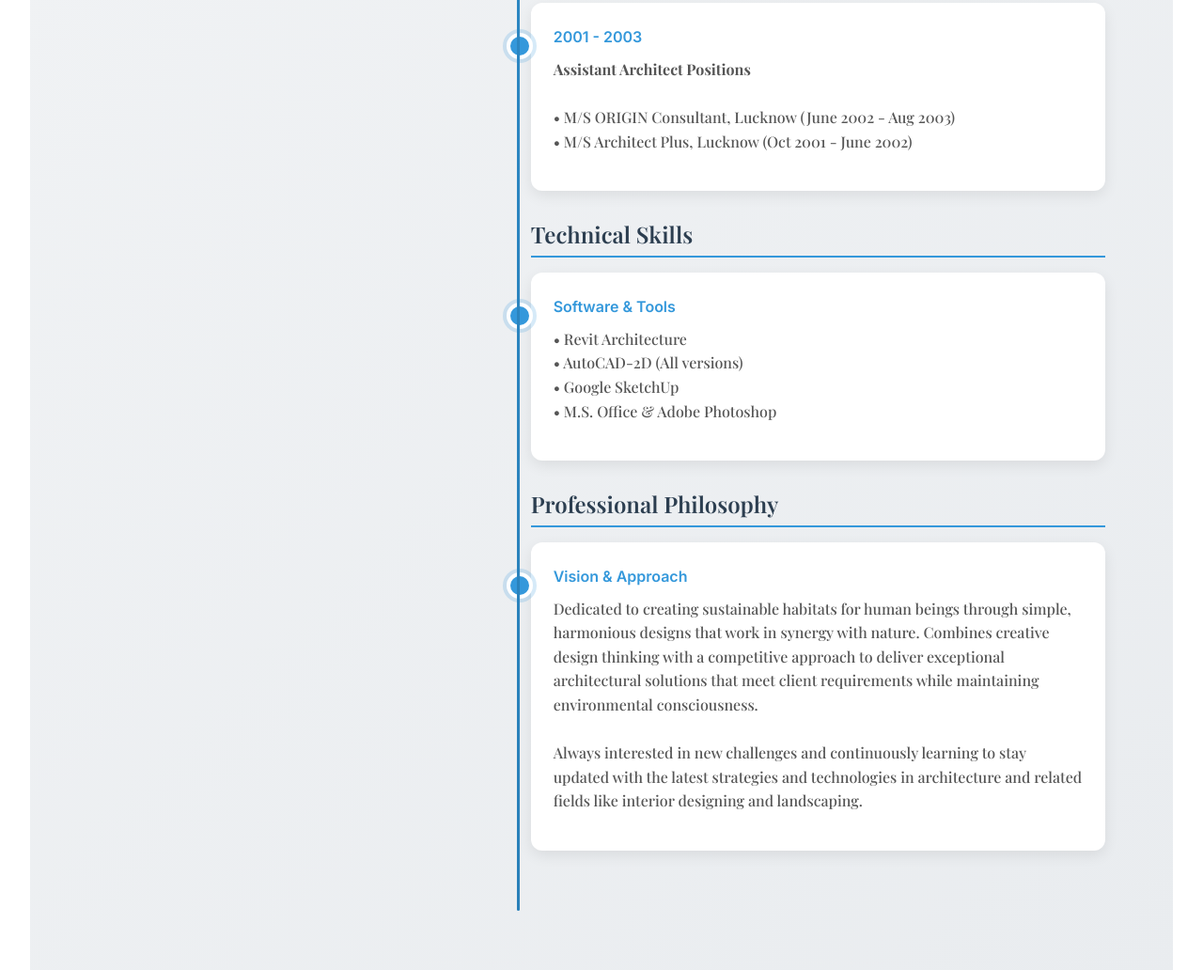
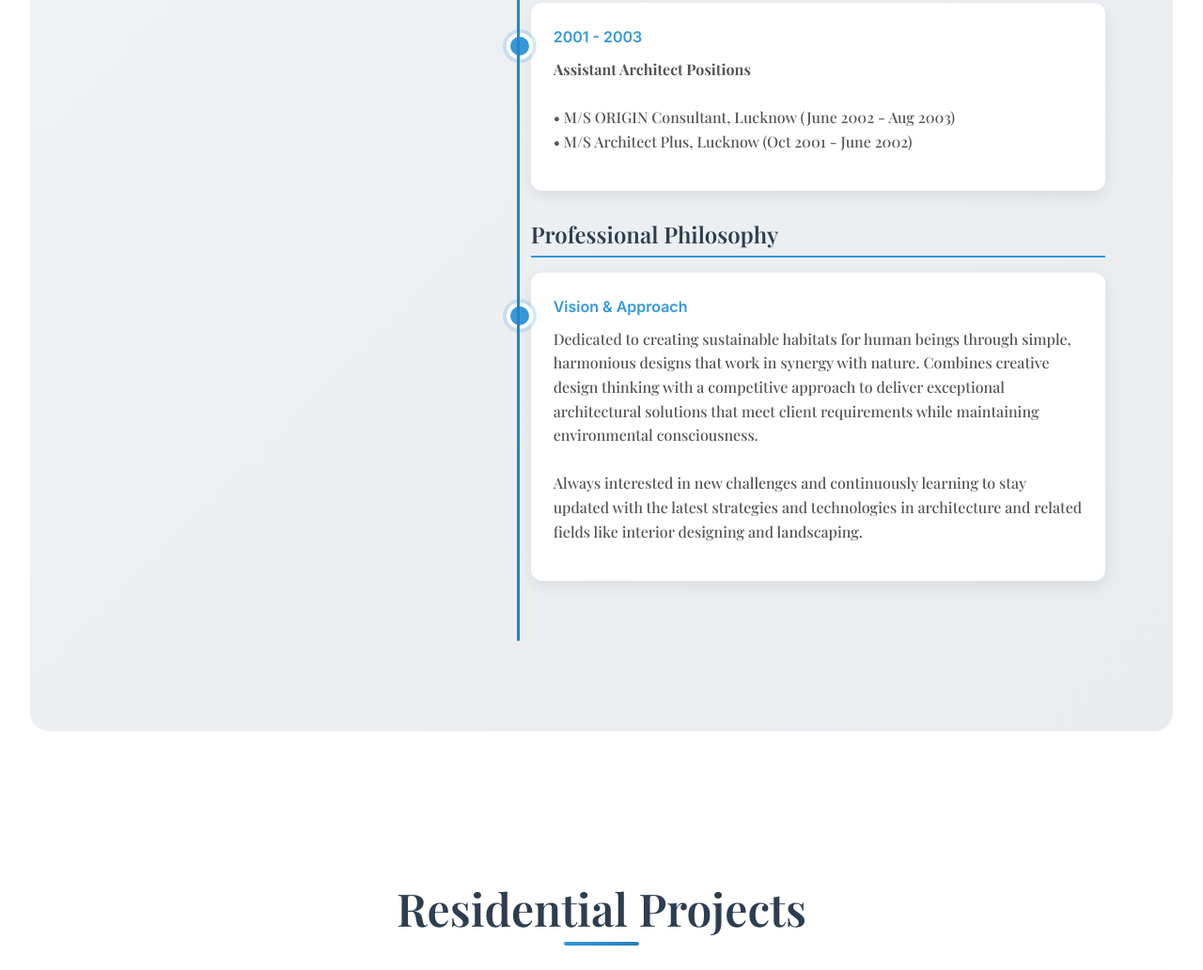
Before and after one commit to ksarthak4ever/kutumb-architects, a plain HTML site: page index.html in a window 1280 px wide. Shown: the part 3378-4410 px from the top of the page at 94% size. Drawn offline with nearby package versions, Linux system fonts and the light colour scheme.

Commit message:
updated website

```diff
--- a/index.html
+++ b/index.html
@@ -204,22 +204,6 @@
                                 </div>
                             </div>
 
-                            <h2 class="timeline__section">Technical Skills</h2>
-                            <div class="timeline__item">
-                                <p class="timeline__time">Software & Tools</p>
-                                <div class="timeline__content">
-                                    <h2 class="timeline__title">
-                                    • Revit Architecture
-                                    <br>
-                                    • AutoCAD-2D (All versions)
-                                    <br>
-                                    • Google SketchUp
-                                    <br>
-                                    • M.S. Office & Adobe Photoshop
-                                    </h2>
-                                </div>
-                            </div>
-
                             <h2 class="timeline__section">Professional Philosophy</h2>
                             <div class="timeline__item">
                                 <p class="timeline__time">Vision & Approach</p>
```
